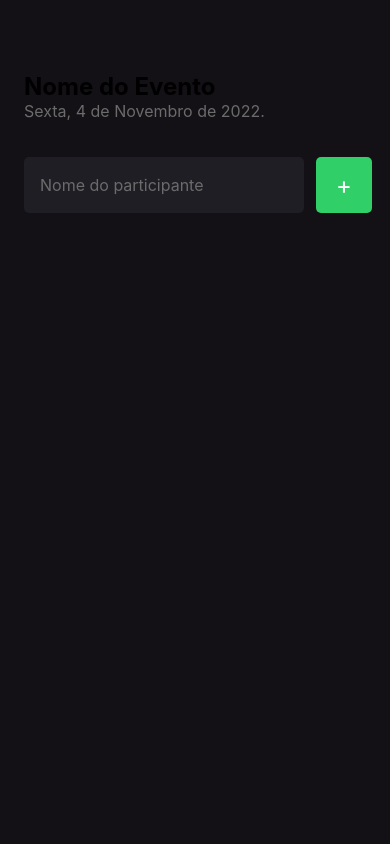
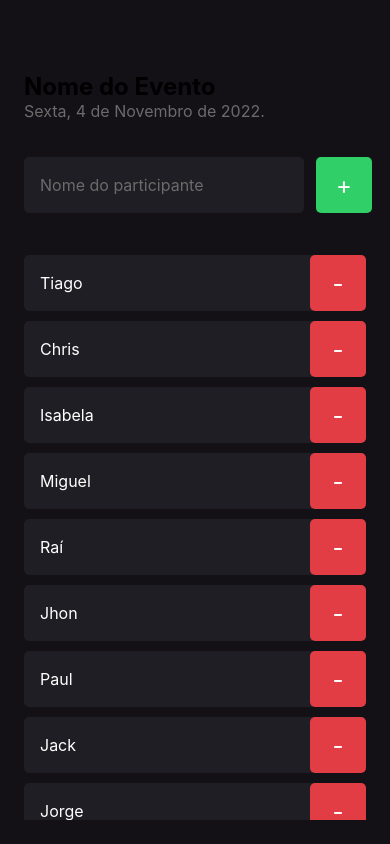
Before and after one commit to tiagoc0sta/iamhere, a React Native app: screen / in a window 390 px wide. Built offline with nearby package versions, Linux system fonts and the light colour scheme.

Commit message:
add participant

```diff
--- /dev/null
+++ b/src/components/Participant/index.tsx
@@ -0,0 +1,20 @@
+import { Text, TouchableOpacity, View } from 'react-native';
+
+import { styles } from './styles';
+
+type Props = {
+  name: string;
+  onRemove: () => void;
+};
+
+export function Participant({ name, onRemove }: Props) {
+  return (
+    <View style={styles.container}>
+      <Text style={styles.name}>{name}</Text>
+
+      <TouchableOpacity style={styles.button} onPress={onRemove}>
+        <Text style={styles.buttonText}>-</Text>
+      </TouchableOpacity>
+    </View>
+  );
+}
--- /dev/null
+++ b/src/components/Participant/styles.ts
@@ -0,0 +1,30 @@
+import { StyleSheet } from 'react-native';
+
+export const styles = StyleSheet.create({
+  container: {
+    width: '100%',
+    backgroundColor: '#1F1E25',
+    borderRadius: 5,
+    flexDirection: 'row',
+    alignItems: 'center', //vertical alignment
+    marginBottom: 10,
+  },
+  name: {
+    flex: 1,
+    fontSize: 16,
+    color: '#FFF',
+    marginLeft: 16,
+  },
+  buttonText: {
+    color: '#FFF',
+    fontSize: 24,
+  },
+  button: {
+    width: 56,
+    height: 56,
+    borderRadius: 5,
+    backgroundColor: '#E23C44',
+    alignItems: 'center', //alinhar na horizontal
+    justifyContent: 'center',
+  },
+});
--- a/src/screens/Home/index.tsx
+++ b/src/screens/Home/index.tsx
@@ -1,9 +1,32 @@
-import { Text, View, TextInput, TouchableOpacity } from 'react-native';
+import {
+  Text,
+  View,
+  TextInput,
+  TouchableOpacity,
+  FlatList,
+} from 'react-native';
+import { Participant } from '../../components/Participant';
 import { styles } from './styles';
 
 export function Home() {
+  const participants = [
+    'Tiago',
+    'Chris',
+    'Isabela',
+    'Miguel',
+    'Raí',
+    'Jhon',
+    'Paul',
+    'Jack',
+    'Jorge',
+  ];
+
   function handleParticipantAdd() {
     console.log('voce clicou no botao de adicionar');
+  }
+
+  function handleParticipantRemove(name: string) {
+    console.log(`voce clicou em remover o participante ${name}`);
   }
 
   return (
@@ -23,6 +46,24 @@
           <Text style={styles.buttonText}>+</Text>
         </TouchableOpacity>
       </View>
+
+      <FlatList
+        data={participants}
+        keyExtractor={(item) => item}
+        renderItem={({ item }) => (
+          <Participant
+            key={item} //make sure there is no repeated names
+            name={item}
+            onRemove={() => handleParticipantRemove('Tiago')}
+          />
+        )}
+        showsVerticalScrollIndicator={false}
+        ListEmptyComponent={() => (
+          <Text style={styles.listEmptyText}>
+            Ninguém chegou no evento ainda? Adicione participantes à sua lista
+          </Text>
+        )}
+      />
     </View>
   );
 }
--- a/src/screens/Home/styles.ts
+++ b/src/screens/Home/styles.ts
@@ -45,4 +45,9 @@
     marginTop: 36,
     marginBottom: 42,
   },
+  listEmptyText: {
+    color: '#FFF',
+    fontSize: 14,
+    textAlign: 'center',
+  },
 });
```
